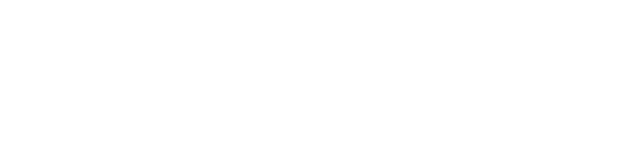
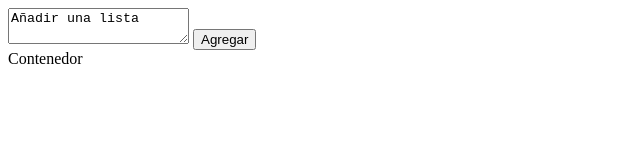
Before and after one commit to cstapiarubio/trello-carolina, a plain HTML site: page index.html in a window 1280 px wide. Shown: the whole page, without its empty margins (0-640 px from the left). Drawn offline with Linux system fonts and the light colour scheme.

Commit message:
hicimos lista y boton

```diff
--- a/index.html
+++ b/index.html
@@ -5,6 +5,12 @@
 	<title>Document</title>
 </head>
 <body>
+<div class="listas">
+						<textarea class="lista" id="list" holder="Añadir una lista">Añadir una lista</textarea>
+						<button type="button" class="lista" id="boton">
+						<span class="lista" aria-hidden="true"></span>Agregar</button>
+					</div>
 
+					<div id="contenedor" class="text-left">Contenedor</div>
 </body>
 </html>
```
Also changed, not shown: assets/js/main.js (+13 -1 lines).
